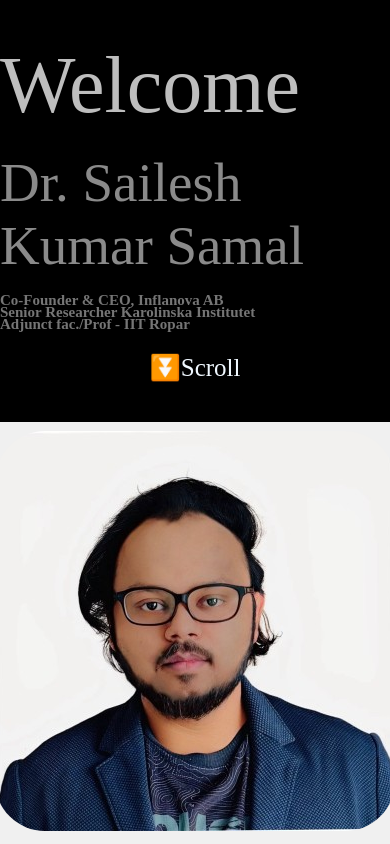
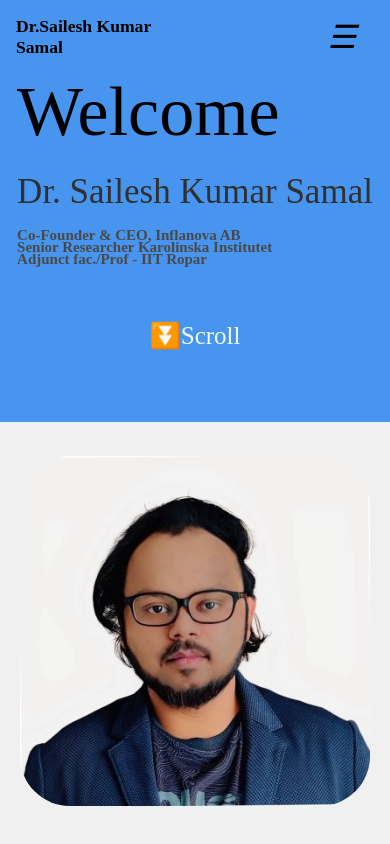
Before and after one commit to kreet1010/Dr_Sailesh_Samal_Portfolio, a React (Create React App) app: page / in a window 390 px wide. Shown: the top 844 px of the page. Built offline with nearby package versions, Linux system fonts and the light colour scheme.

Commit message:
colour scheme update

```diff
--- a/src/App.css
+++ b/src/App.css
@@ -3,7 +3,7 @@ body {
   overflow-x: hidden;
   font-family: "Arial, sans-serif";
   height:200vh;
-  background-image: url('./assets/bg.png');
+  background: linear-gradient(#6bdcff,#4CC9F0,#4895EF,#4361EE,#2B35AF,#12086F);
   background-size: cover;
   background-repeat: no-repeat;
   background-position: center center;
@@ -32,7 +32,7 @@ body {
 }
 
 .white-div {
-  background: black;
+  background: #4895EF;
   display: flex;
   flex-direction: column;
   justify-content: space-evenly;
@@ -41,12 +41,12 @@ body {
 
 .welcome{
   font-size: 80px;
-  color: rgb(190, 190, 190);
+  color: rgb(0, 0, 0);
   margin-bottom: 20px;
 }
 .name-txt{
   font-size: 55px;
-  color: rgb(138, 138, 138);
+  color: rgb(48, 48, 48);
 }
 
 .scroll_txt{
@@ -57,7 +57,7 @@ body {
   font-size: 25px;
 }
 .desigs{
-  color: rgb(117, 117, 117);
+  color: rgb(73, 73, 73);
   font-size: 20px;
 }
 
@@ -100,13 +100,13 @@ body {
 }
 
 .about{
-  background-color: rgba(255, 255, 255, 0.11);
+  background-color: rgba(255, 255, 255, 0);
   padding: 10px;
   padding-left: 20px;
   text-align: left;
   border-radius: 50px;
   max-width: 950px;
-  max-height:500px;
+  max-height:400px;
   font-size: 22px;
 }
 
@@ -134,11 +134,57 @@ body {
   justify-content: space-evenly;
 }
 .card1, .card2, .card3{
-  min-height:400px;
-  min-width:500px;
+  min-height:300px;
+  min-width:350px;
   border-radius: 50px;
   background-color: rgba(245, 245, 220, 0.11);
 }
+.card1{
+  display: flex;
+  justify-content: center;
+  align-items:flex-end;
+  padding: 2%;
+}
+.journey-button{
+  background: white;
+  color: black;
+  text-transform: uppercase ;
+  display: flex;
+  align-items: center;
+  justify-content: center;
+  font-weight: 600;
+  font-stretch: expanded;
+  border-radius: 50px;
+  min-width:80%;
+  min-height: 25%;
+  transition: 0.5s ease;
+  cursor: pointer;
+  letter-spacing: 1.5px;
+}
+.journey-button:hover{
+  background: #ffe045;
+  min-width: 90%;
+  letter-spacing: 2px;
+}
+
+@media(max-width:1250px){
+  .welcome{
+    font-size: 70px;
+  }
+  .name-txt{
+    font-size: 45px;
+  }
+  .desigs{
+    font-size:18px;
+  }
+}
+
+@media(max-width:1000px){
+  .name-txt{
+    font-size: 40px;
+  }
+}
+
 @media(max-width:900px){
   .container{
     display: inline-block;
@@ -155,3 +201,15 @@ body {
     gap: 10px;
   }
 }
+
+@media(max-width:440px){
+  .name-txt{
+    font-size: 35px;
+  }
+}
+
+@media(max-height:875px){
+  .black-div-content img{
+    max-height: 350px;
+  }
+}
--- a/src/App.js
+++ b/src/App.js
@@ -49,7 +49,9 @@ const ParallaxScrollEffect = () => {
             <div className="image-container"><img src={dr_samal}></img></div>
           </div>
           <div className="layer-btm">
-            <div className="card1"></div>
+            <div className="card1">
+              <div className="journey-button">View Journey</div>
+            </div>
             <div className="card2"></div>
             <div className="card3"></div>
           </div>
--- a/src/styles/Navbar.css
+++ b/src/styles/Navbar.css
@@ -64,7 +64,7 @@
   }
 
   .navbar ul a {
-    color: whitesmoke;
+    color: rgb(2, 2, 2);
     text-transform: uppercase;
     text-decoration: none;
     border-bottom: 3px solid transparent;
@@ -72,9 +72,9 @@
   }
 
   .navbar ul a:hover {
-    color:rgb(170, 170, 170);
+    color:rgb(56, 56, 56);
     letter-spacing: 2px;
-    border-bottom: 3px solid rgb(170, 170, 170);
+    border-bottom: 3px solid rgb(56, 56, 56);
   }
 
   .getsession {
```
